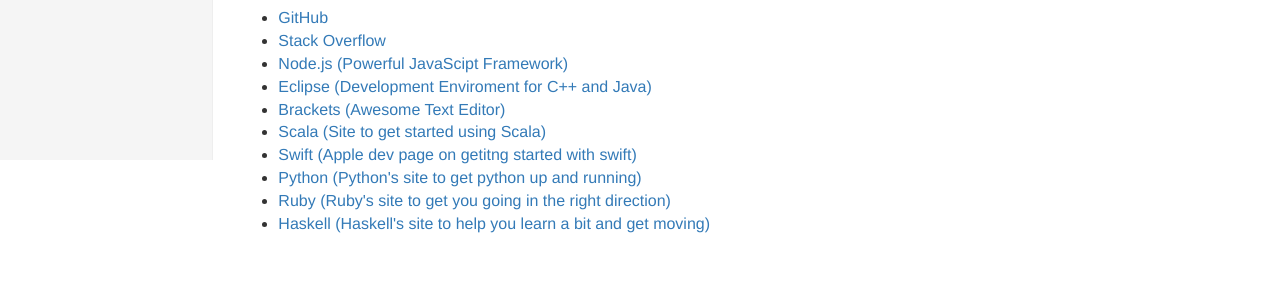
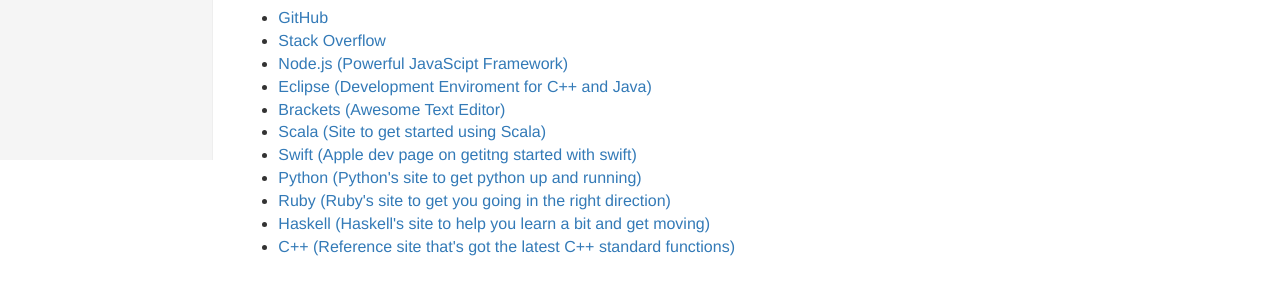
Before and after one commit to AKippins/HackathonHelp, a website: page static/tips.html in a window 1280 px wide. Shown: the part 640-928 px from the top of the page. Before the commit the page ends 906 px from the top, so only its background shows below. Drawn offline with nearby package versions, Linux system fonts and the light colour scheme.

Commit message:
Added Site for C++ Tips

```diff
--- a/static/tips.html
+++ b/static/tips.html
@@ -94,6 +94,7 @@
                 <li><a href="https://www.python.org/">Python (Python's site to get python up and running)</a></li>
                 <li><a href="https://www.ruby-lang.org/en/">Ruby (Ruby's site to get you going in the right direction)</a></li>
                 <li><a href="https://www.haskell.org/">Haskell (Haskell's site to help you learn a bit and get moving)</a></li>
+                <li><a href="http://en.cppreference.com/w/">C++ (Reference site that's got the latest C++ standard functions)</a></li>
               </ul>
           </div>
         </div>
```
